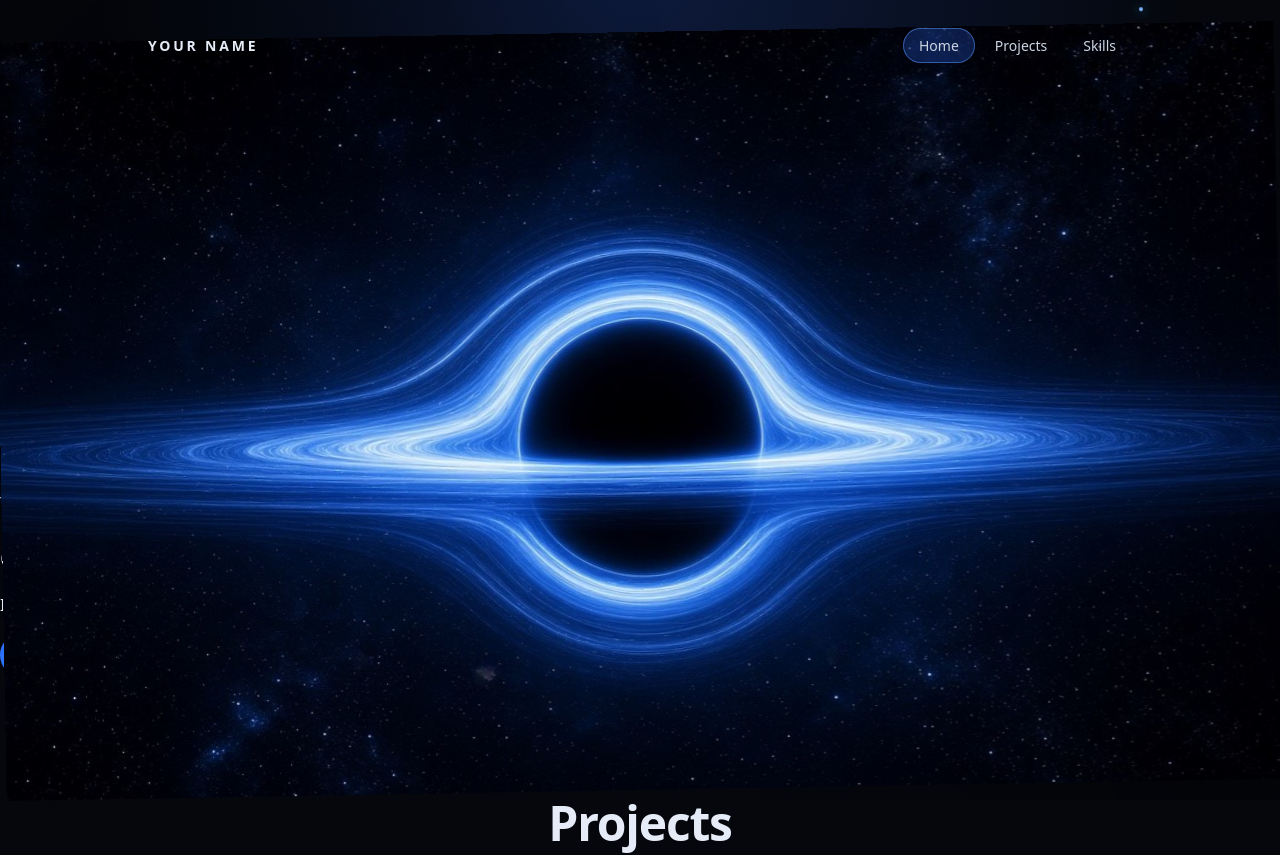
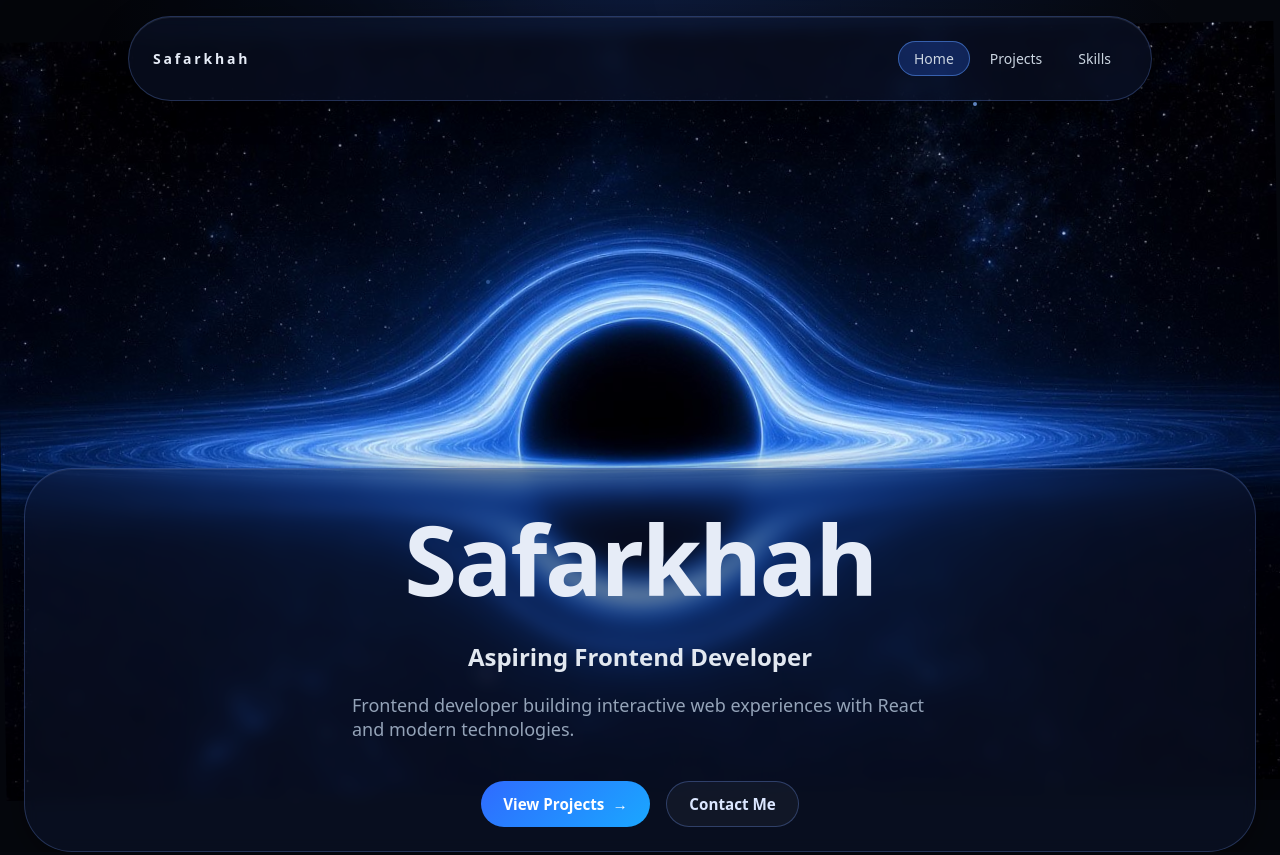
Before and after one commit to ilyasafarkhah/Website, a React (Vite) app: page / in a window 1280 px wide. Shown: the top 855 px of the page. Built offline with nearby package versions, Linux system fonts and the light colour scheme; a web font is replaced by a local one.

Commit message:
final design

```diff
--- a/src/CSS/Footer.css
+++ b/src/CSS/Footer.css
@@ -9,7 +9,7 @@
   font-family: var(--font-display);
   font-size: 1.25rem;
   font-weight: 700;
-  letter-spacing: 0.2em;
+  letter-spacing: 0.05em;
 }
 
 .footer-description {
--- a/src/CSS/Hero.css
+++ b/src/CSS/Hero.css
@@ -1,4 +1,3 @@
-<<<<<<< HEAD
 .hero-section{
     position:relative;
     display:flex;
@@ -27,7 +26,7 @@
 .hero-title{
     margin:0;
     font-family:var(--font-display);
-    font-size:3rem;
+    font-size:clamp(10px, 3rem, 45px);
     font-weight:800;
     letter-spacing:-.025em
 }
@@ -48,120 +47,28 @@
     color:#94a3b8
 }
     .hero-actions{display:flex;flex-wrap:wrap;justify-content:center;gap:1rem;margin-top:2.5rem}.text-gradient{background:linear-gradient(100deg,#fff 20%,#7fb2ff 50%,#38d5ff 80%);background-size:200% auto;-webkit-background-clip:text;background-clip:text;color:transparent;animation:hero-shine 6s linear infinite}.particle{position:absolute;width:4px;height:4px;border-radius:50%;background:#7fb2ff;box-shadow:0 0 12px #38d5ff;animation:float 8s ease-in-out infinite}@keyframes hero-shine{to{background-position:200% center}}@keyframes float{50%{transform:translate3d(0,-28px,0);opacity:.35}}@media(min-width:640px){.hero-card{padding-left:3.5rem;padding-right:3.5rem}.hero-title{font-size:4.5rem}.hero-subtitle{font-size:1.5rem}}@media(min-width:1024px){.hero-title{font-size:6rem}}
-=======
-.hero-section {
-  position: relative;
-  display: flex;
-  min-height: 100vh;
-  align-items: center;
-  justify-content: center;
-  overflow: hidden;
-  padding: 6rem 1.5rem 0;
+#home{
+    padding-top: calc(35vw + 20px);
 }
 
-.hero-particles {
-  position: absolute;
-  inset: 0;
-  pointer-events: none;
+#home img{
+    position: absolute;
+    top: calc(1.5vw + 10px);
+    width: 100vw;
+    z-index: -1;
+    max-height: 890px;
+    transform:  rotate(-1deg);
 }
 
-.hero-card {
-  position: relative;
-  z-index: 10;
-  width: 100%;
-  max-width: 48rem;
-  border-radius: 2rem;
-  padding: 3.5rem 2rem;
-  text-align: center;
+#home > div{
+    width: 950vw;
+    display: flex;
+    flex-direction: column;
+    align-items: center;
 }
 
-.hero-title {
-  margin: 0;
-  font-family: var(--font-display);
-  font-size: 3rem;
-  font-weight: 800;
-  letter-spacing: -0.025em;
+@media (min-width : 650px){
+    #home img {
+        top: 2.5vw
+    }
 }
-
-.hero-subtitle {
-  margin: 1rem 0 0;
-  font-family: var(--font-display);
-  font-size: 1.25rem;
-  font-weight: 600;
-  color: #e2e8f0;
-}
-
-.hero-description {
-  width: 100%;
-  max-width: 36rem;
-  margin: 1.25rem auto 0;
-  font-size: 1.125rem;
-  color: #94a3b8;
-}
-
-.hero-actions {
-  display: flex;
-  flex-wrap: wrap;
-  justify-content: center;
-  gap: 1rem;
-  margin-top: 2.5rem;
-}
-
-.text-gradient {
-  background: linear-gradient(
-    100deg,
-    #fff 20%,
-    #7fb2ff 50%,
-    #38d5ff 80%
-  );
-  background-size: 200% auto;
-  -webkit-background-clip: text;
-  background-clip: text;
-  color: transparent;
-  animation: hero-shine 6s linear infinite;
-}
-
-.particle {
-  position: absolute;
-  width: 4px;
-  height: 4px;
-  border-radius: 50%;
-  background: #7fb2ff;
-  box-shadow: 0 0 12px #38d5ff;
-  animation: float 8s ease-in-out infinite;
-}
-
-@keyframes hero-shine {
-  to {
-    background-position: 200% center;
-  }
-}
-
-@keyframes float {
-  50% {
-    transform: translate3d(0, -28px, 0);
-    opacity: 0.35;
-  }
-}
-
-@media (min-width: 640px) {
-  .hero-card {
-    padding-left: 3.5rem;
-    padding-right: 3.5rem;
-  }
-
-  .hero-title {
-    font-size: 4.5rem;
-  }
-
-  .hero-subtitle {
-    font-size: 1.5rem;
-  }
-}
-
-@media (min-width: 1024px) {
-  .hero-title {
-    font-size: 6rem;
-  }
-}
->>>>>>> 4fdc2512bab2f83415ac5615846b43df3c82436c
--- a/src/Components/Footer.jsx
+++ b/src/Components/Footer.jsx
@@ -3,26 +3,18 @@ import "../CSS/Footer.css";
 const socials = [
   {
     label: "GitHub",
-    href: "https://github.com/YOUR_GITHUB",
-  },
-  {
-    label: "LinkedIn",
-    href: "https://linkedin.com/in/YOUR_LINKEDIN",
-  },
-  {
-    label: "Twitter",
-    href: "https://twitter.com/YOUR_TWITTER",
+    href: "https://github.com/ilyasafarkhah",
   },
   {
     label: "Email",
-    href: "mailto:YOUR_EMAIL",
+    href: "mailto:ilyasafarkhah@gmail.com",
   },
 ];
 
 export default function Footer() {
   return (
     <footer className="site-footer">
-      <h3 className="footer-title">YOUR NAME</h3>
+      <h3 className="footer-title">Ilya Safarkhah</h3>
 
       <p className="footer-description">
         Building digital experiences.
@@ -48,7 +40,7 @@ export default function Footer() {
       </ul>
 
       <p className="footer-copyright">
-        © 2026 YOUR NAME. All rights reserved.
+        © {new Date().getFullYear()} Safarkhah.
       </p>
     </footer>
   );
--- a/src/Components/Header.jsx
+++ b/src/Components/Header.jsx
@@ -50,7 +50,7 @@ export default function Header() {
       >
         <div className="site-nav-row">
           <a href="#home" className="site-brand">
-            YOUR NAME
+            Safarkhah
           </a>
 
           <ul className="desktop-nav">
--- a/src/Components/Hero.css
+++ /dev/null
@@ -1,22 +0,0 @@
-#home{
-    padding-top: calc(35vw + 20px);
-}
-
-#home img{
-    position: absolute;
-    top: calc(1.5vw + 10px);
-    width: 100vw;
-    z-index: 10;
-    max-height: 890px;
-    transform:  rotate(-1deg);
-}
-
-#home glass{
-    width: 10%;
-}
-
-@media (min-width : 650px){
-    #home img {
-        top: 2.5vw
-    }
-}
--- a/src/Components/Hero.jsx
+++ b/src/Components/Hero.jsx
@@ -1,5 +1,5 @@
 import { motion } from "motion/react";
-import "/src/Components/Hero.css"
+import "/src/CSS/Hero.css"
 import heropic2 from "./assets/heropic2.jpg"
 
 const particles = Array.from({ length: 14 }, (_, i) => ({
@@ -53,27 +53,27 @@ export default function Hero() {
         variants={container}
         initial="hidden"
         animate="show"
-        className="glass relative z-10 rounded-[2rem] px-8 py-14 text-center"
+        className="glass"
       >
         <motion.h1
           variants={item}
-          className="text-gradient hero-title"
+          className="hero-title"
         >
-          YOUR NAME
+          Safarkhah
         </motion.h1>
 
         <motion.h2
           variants={item}
           className="hero-subtitle"
         >
-          Creative Developer
+          Aspiring Frontend Developer
         </motion.h2>
 
         <motion.p
           variants={item}
           className="hero-description"
         >
-          I build modern, interactive and high-performance digital experiences.
+          Frontend developer building interactive web experiences with React and modern technologies.
         </motion.p>
 
         <motion.div
--- a/src/index.css
+++ b/src/index.css
@@ -44,7 +44,6 @@ button {
   outline-offset: 3px;
 }
 
-<<<<<<< HEAD
 /* Animated background */
 .bg-scene { position: fixed; inset: 0; z-index: -1; overflow: hidden; background: radial-gradient(ellipse at 50% -10%, #0d1b3d 0%, #05070d 60%); }
 .blob { position: absolute; border-radius: 50%; filter: blur(90px); opacity: .32; will-change: transform; }
@@ -56,21 +55,6 @@ button {
 @keyframes float { 50% { transform: translate3d(0, -28px, 0); opacity: .35; } }
 @keyframes shine { to { background-position: 200% center; } }
 @keyframes spin { to { transform: rotate(360deg); } }
-=======
-/* Glass effect */
-
-.glass {
-  background-image: linear-gradient(
-    135deg,
-    rgba(255, 255, 255, 0.08),
-    rgba(255, 255, 255, 0.02)
-  );
-  -webkit-backdrop-filter: blur(16px);
-  backdrop-filter: blur(16px);
-  border: 1px solid rgba(120, 160, 255, 0.16);
-  box-shadow: 0 8px 32px rgba(0, 0, 0, 0.4);
-}
->>>>>>> 4fdc2512bab2f83415ac5615846b43df3c82436c
 
 .glass.is-scrolled {
   background-color: rgba(5, 7, 13, 0.72);
@@ -149,3 +133,19 @@ button {
     transition-duration: 0.01ms !important;
   }
 }
+
+.glass {
+  background: rgba(15, 25, 55, 0.45);
+
+  backdrop-filter: blur(8px);
+  -webkit-backdrop-filter: blur(16px);
+
+  border: 1px solid rgba(120, 160, 255, 0.25);
+
+  box-shadow:
+    0 8px 32px rgba(0, 0, 0, 0.4),
+    inset 0 1px 0 rgba(255, 255, 255, 0.08);
+
+  border-radius: 48px;
+  padding: 1.5rem;
+}
```
